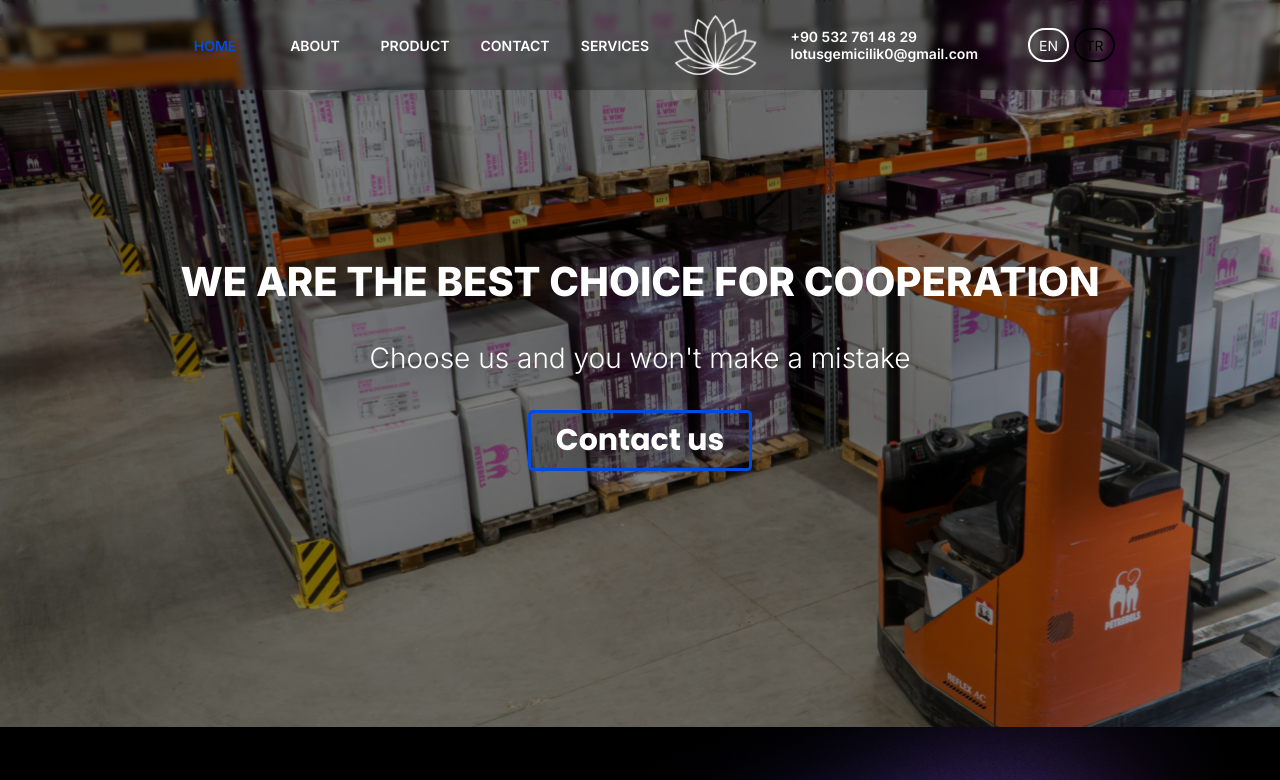
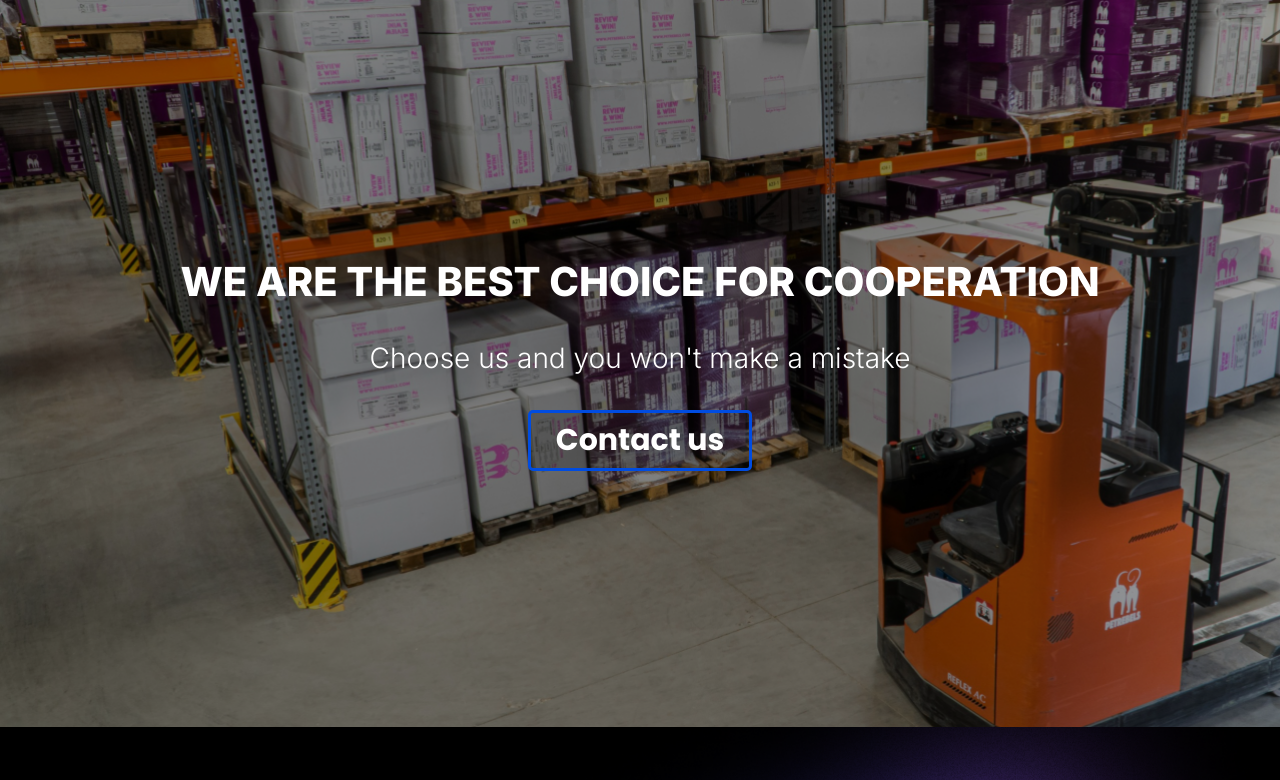
Before and after one commit to digmen/adil3, a React (Create React App) app: page / in a window 1280 px wide. Shown: the top 780 px of the page. Built offline with nearby package versions, Linux system fonts and the light colour scheme.

Commit message:
Update App.js

```diff
--- a/src/App.js
+++ b/src/App.js
@@ -1,6 +1,5 @@
 import React from 'react';
 import { Route, Routes } from 'react-router-dom';
-import Header from './components/Header';
 import Home from './pages/home/Home';
 import AboutUs from './pages/aboutus/AboutUs';
 import Product from './pages/product/Product';
@@ -13,7 +12,6 @@ export default function App() {
 
   return (
     <>
-      <Header />
       <Routes>
         <Route path="/" element={<><Home /></>} />
         <Route path="/about" element={<><AboutUs /></>} />
```
